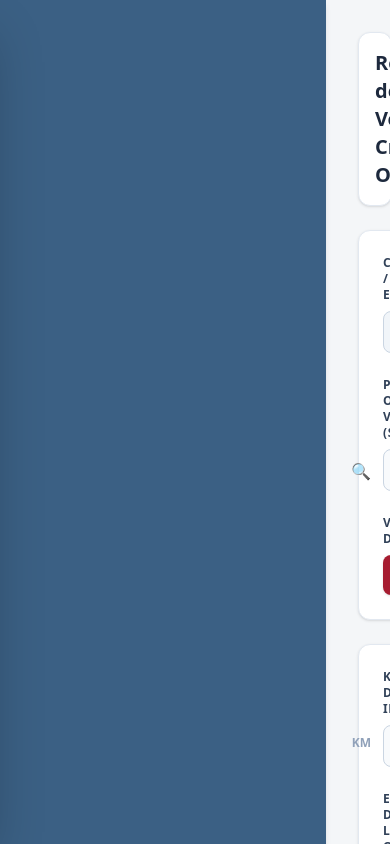
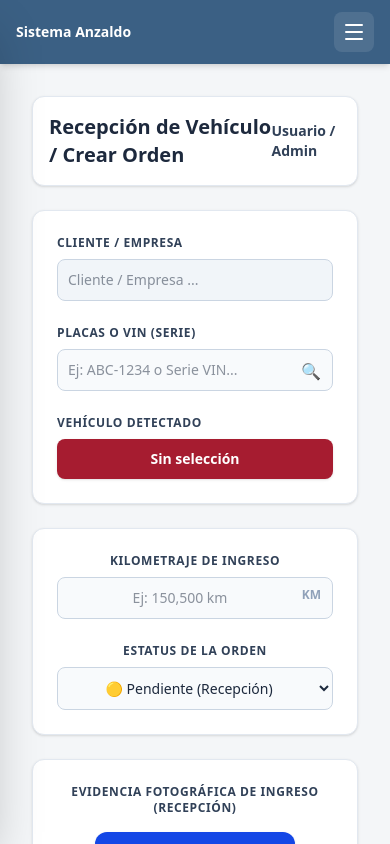
Before and after one commit to AB-jhon/anzaldo, a React (Vite) app: page / in a window 390 px wide. Shown: the top 844 px of the page. Built offline with nearby package versions, Linux system fonts and the light colour scheme; no server answers.

Commit message:
Actualizar sidebar responsive para moviles/tablets

```diff
--- a/src/pages/RecepcionVehiculo.jsx
+++ b/src/pages/RecepcionVehiculo.jsx
@@ -108,7 +108,7 @@ export default function RecepcionVehiculo() {
   }
 
   return (
-    <div className="flex min-h-screen bg-[#F4F6F8]">
+    <div className="flex flex-col md:flex-row min-h-screen bg-[#F4F6F8]">
       {/* 1. Menú Lateral */}
       <Sidebar />
 
```
